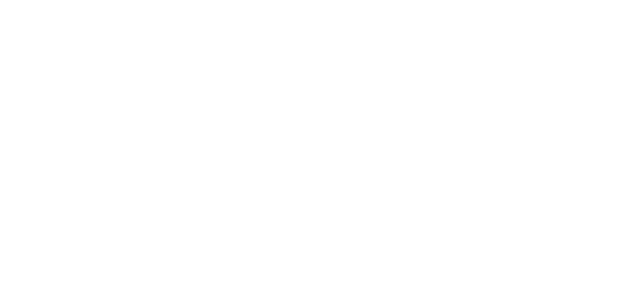
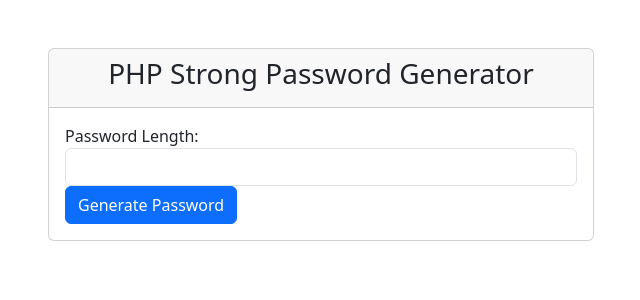
Before and after one commit to AmarildoShehu/php-strong-password-generator, a PHP site: page / in a window 1280 px wide. Before the commit the part shown is empty. Shown: the top 300 px of the page, without its empty margins (297-937 px from the left). Run offline with PHP 8.4, Linux system fonts and the light colour scheme.

Commit message:
created form

```diff
--- a/index.php
+++ b/index.php
@@ -6,9 +6,32 @@
 <head>
     <meta charset="UTF-8">
     <meta name="viewport" content="width=device-width, initial-scale=1.0">
-    <title>Document</title>
+    <!-- link bootstrap -->
+    <link href="https://cdn.jsdelivr.net/npm/bootstrap@5.3.3/dist/css/bootstrap.min.css" rel="stylesheet"
+    integrity="sha384-QWTKZyjpPEjISv5WaRU9OFeRpok6YctnYmDr5pNlyT2bRjXh0JMhjY6hW+ALEwIH" crossorigin="anonymous">
+
+    <title>PHP Strong Password Generator</title>
 </head>
 <body>
-
+    <div class="container m-5">
+        <div class="row justify-content-center">
+            <div class="col-md-6">
+                <div class="card">
+                    <div class="card-header">
+                        <h3 class="text-center">PHP Strong Password Generator</h3>
+                    </div>
+                    <div class="card-body">
+                        <form method="GET" action="">
+                            <div class="form-group">
+                                <label for="passwordLength">Password Length:</label>
+                                <input type="number" class="form-control" id="passwordLength" name="passwordLength" min="6" max="20" required>
+                            </div>
+                            <button type="submit" class="btn btn-primary btn-block">Generate Password</button>
+                        </form>
+                    </div>
+                </div>
+            </div>
+        </div>
+    </div>
 </body>
 </html>
```
